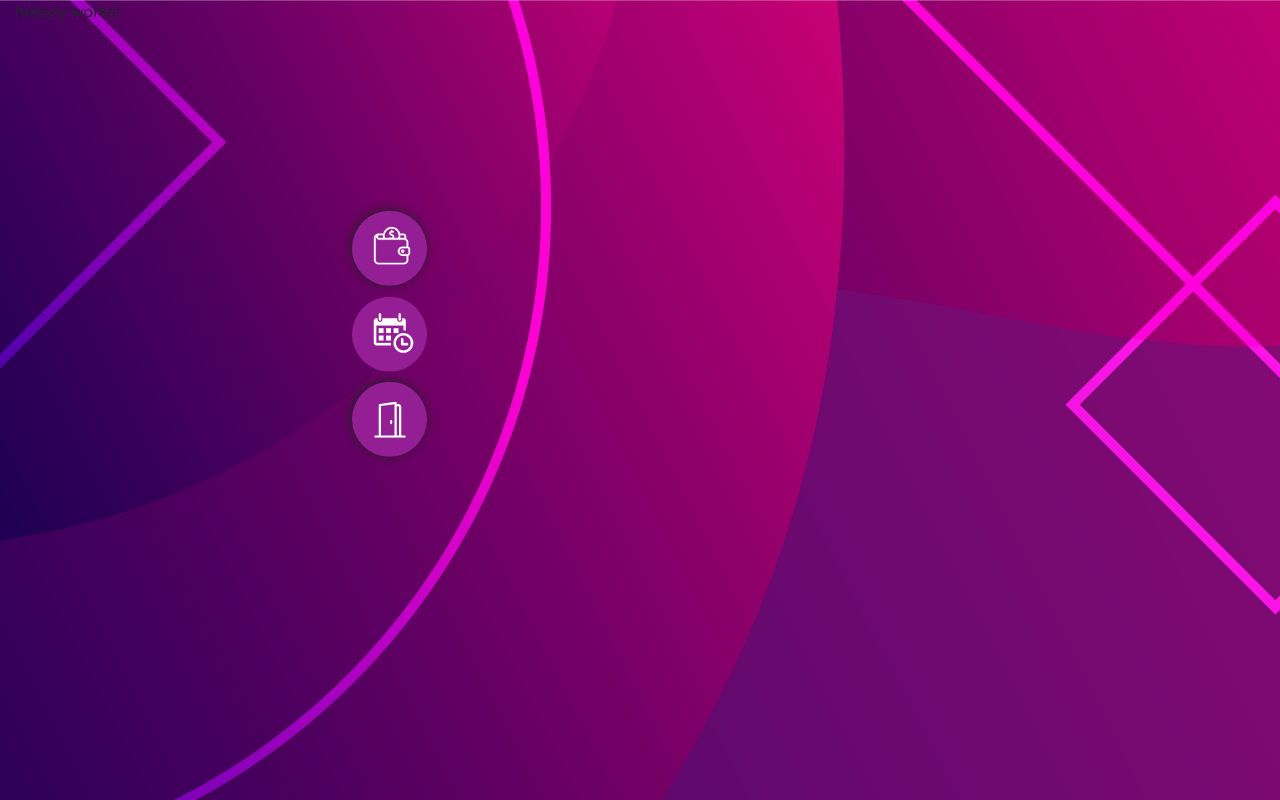
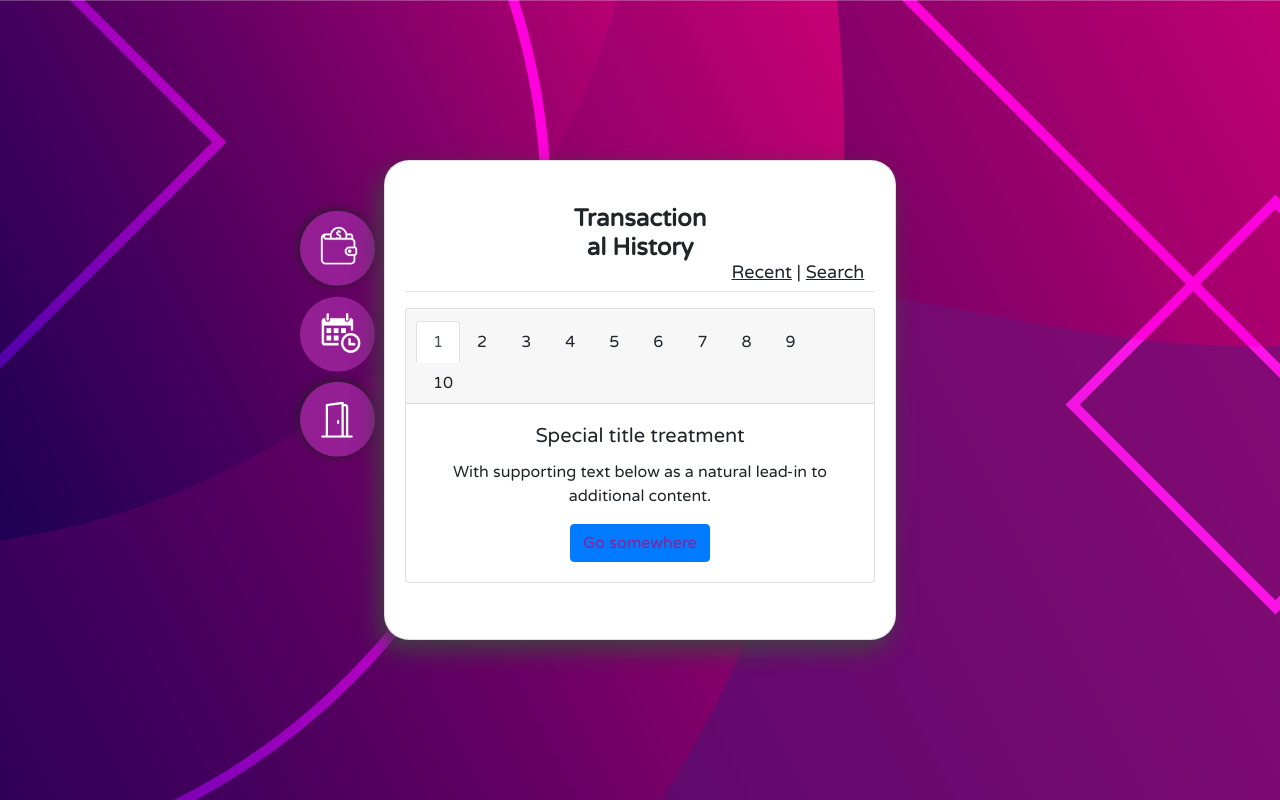
Before and after one commit to ProjectCBL/Wallet-Application, an Angular app in the folder Wallet-Application-Angular/: page /dashboard in a window 1280 px wide. Both pictures are taken after a click on the button 337 px from the left and 333 px from the top of the page. Shown: the top 800 px of the page. Built offline with nearby package versions, Linux system fonts and the light colour scheme.

Commit message:
Created layout for history-related components

```diff
--- a/Wallet-Application-Angular/src/app/dashboard/history/history.component.css
+++ b/Wallet-Application-Angular/src/app/dashboard/history/history.component.css
@@ -0,0 +1,38 @@
+.center-card {
+    position: absolute;
+    top: 50%;
+    left: 50%;
+    transform: translate(-50%, -50%);
+    -webkit-transform: translate(-50%, -50%);
+    max-width: 40%;
+    min-width: 40%;
+    min-height: 60%;
+    border-radius: 25px;
+    box-shadow: -5px 10px 25px rgb(65, 65, 65);
+    z-index: 3;
+}
+
+.title-text{
+    text-align: center;
+}
+
+.title-links{
+    position: relative;
+    right: 5%;
+    top: 83%;
+    font-size: large;
+}
+
+.title-nav{
+    margin-bottom: 0%;
+    padding-bottom: 0%;
+}
+
+u:hover{
+    cursor: pointer;
+    color: blueviolet;
+}
+
+body-style{
+    text-align: left;
+}
--- a/Wallet-Application-Angular/src/app/dashboard/history/history.component.html
+++ b/Wallet-Application-Angular/src/app/dashboard/history/history.component.html
@@ -1 +1,24 @@
-<p>history works!</p>
+<div>
+    <div class="card center-card">
+        <div class="card-body">
+            <div class="row title-nav">
+                <div class="col-4"></div>
+                <div class="col-4 title-text">
+                    <h4 class="card-title mt-4"><strong>Transactional History</strong></h4>
+                </div>
+                <div class="col-4">
+                    <div class="title-links">
+                        <a><u (click)="changeViewToLastTen()">Recent</u></a> | <a><u (click)="changeViewToSearchByDate()">Search</u></a>
+                    </div>
+                </div>
+            </div>
+            <hr>
+            <div *ngIf="historyView=='Last Ten'">
+                <app-recent-transactions></app-recent-transactions>
+            </div>
+            <div *ngIf="historyView=='Search By Date'">
+                <app-transaction-search-by-date></app-transaction-search-by-date>
+            </div>
+        </div>
+    </div>
+</div>
--- a/Wallet-Application-Angular/src/app/dashboard/history/history.component.ts
+++ b/Wallet-Application-Angular/src/app/dashboard/history/history.component.ts
@@ -7,9 +7,20 @@
 })
 export class HistoryComponent implements OnInit {
 
+	historyView:string = "Last Ten";
+
 	constructor() { }
 
 	ngOnInit(): void {
+		console.log("something");
+	}
+
+	public changeViewToLastTen(){
+		this.historyView = "Last Ten"
+	}
+
+	public changeViewToSearchByDate(){
+		this.historyView = "Search By Date"
 	}
 
 }
```
Lines whose indentation alone changed are shown as unchanged.
